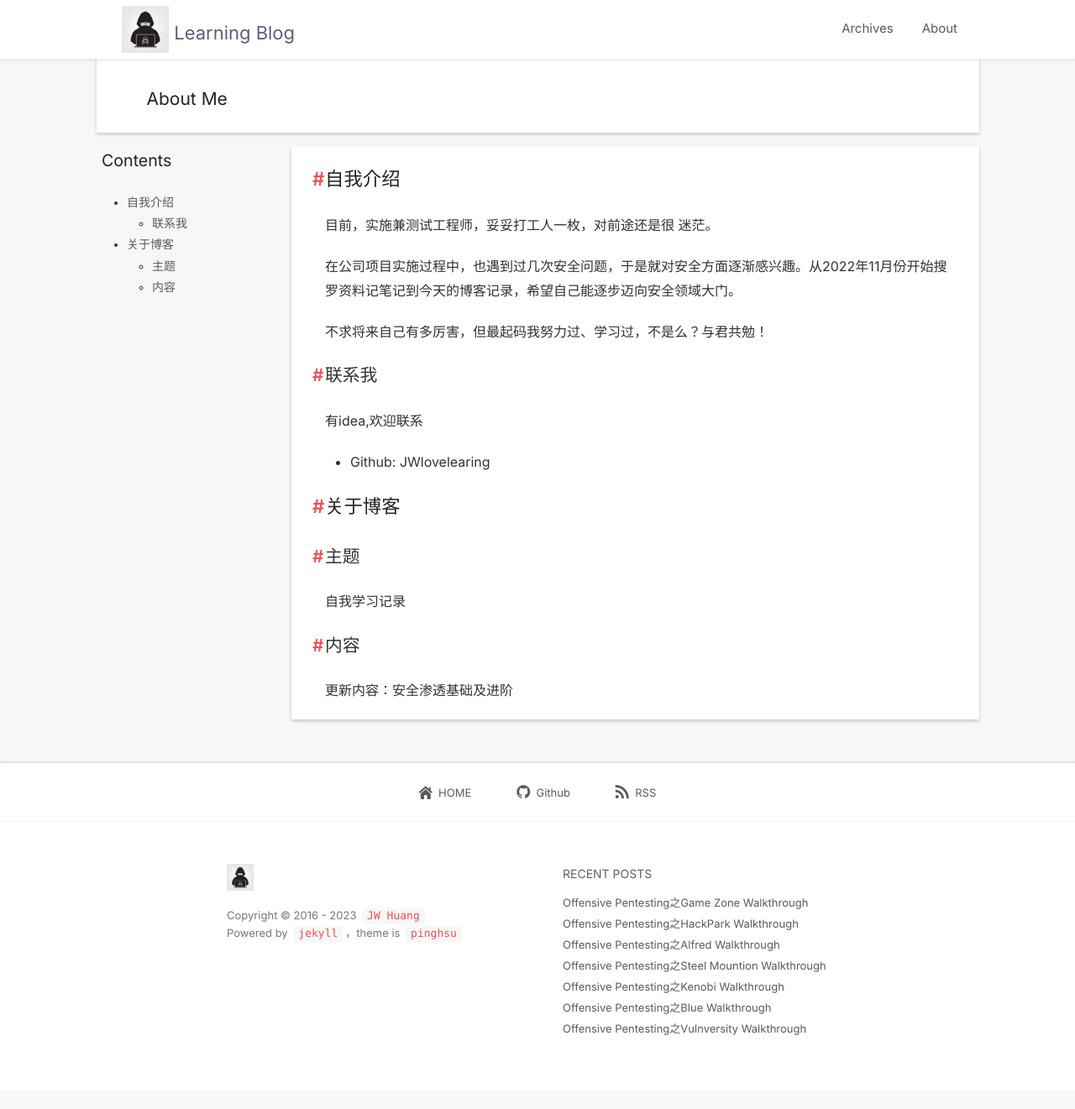
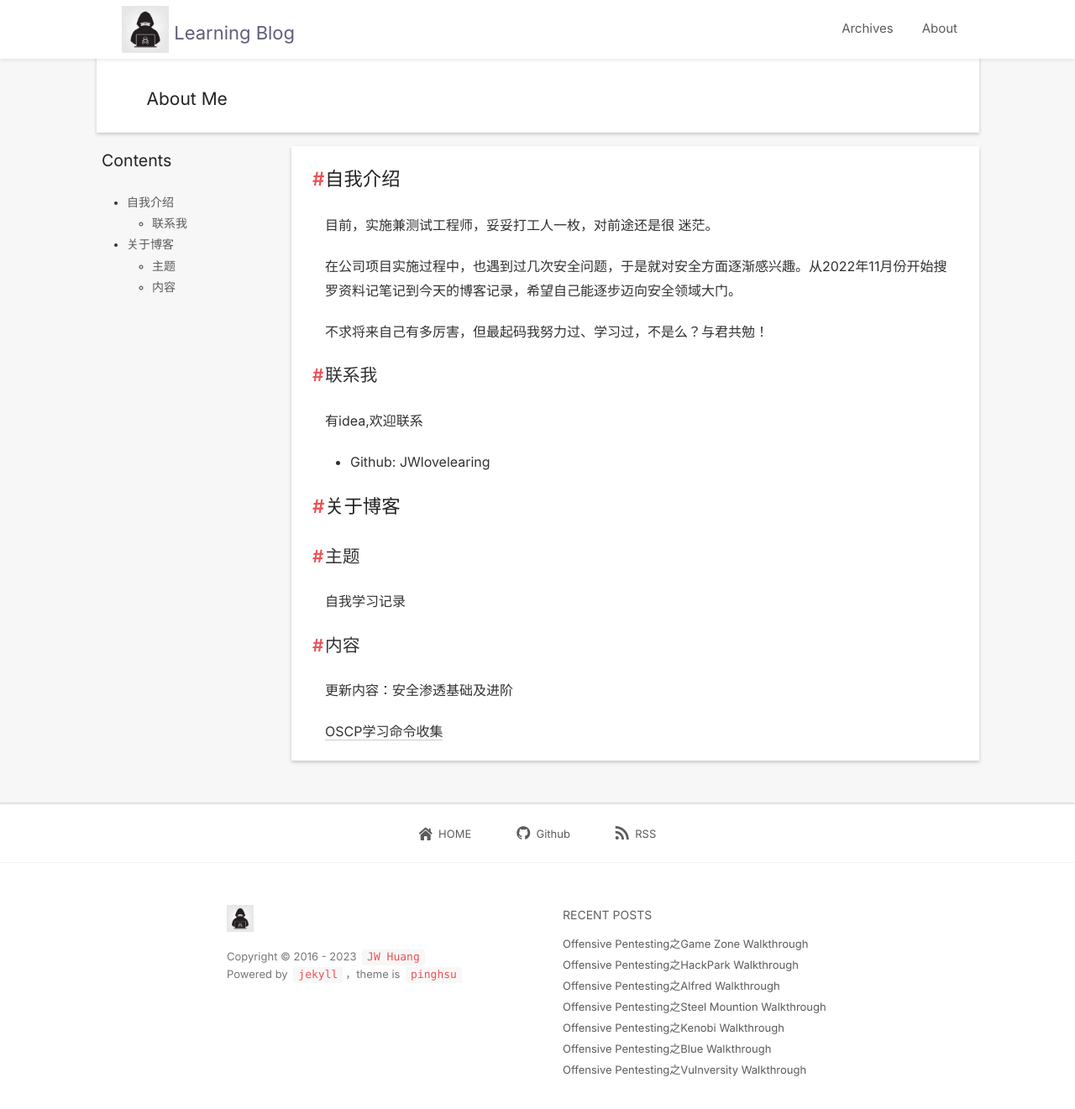
Before and after one commit to JWlovelearning/JWlovelearning.github.io, a Jekyll site: the page built from about.md, in a window 1280 px wide and 1348 px high. Shown: the top 1321 px of the window at 84% size. Built offline with Jekyll 4.4.1, drawn with Linux system fonts in a browser that asks for light colours; nearby versions of some CDN libraries; comment, search, counter and statistics services are not loaded.

Commit message:
Update about.md

```diff
--- a/about.md
+++ b/about.md
@@ -30,3 +30,5 @@ title: About Me
 ## 内容
 
 更新内容：安全渗透基础及进阶
+
+[OSCP学习命令收集](https://docs.qq.com/doc/DRnhZYlVzQllGaWxV)
```
